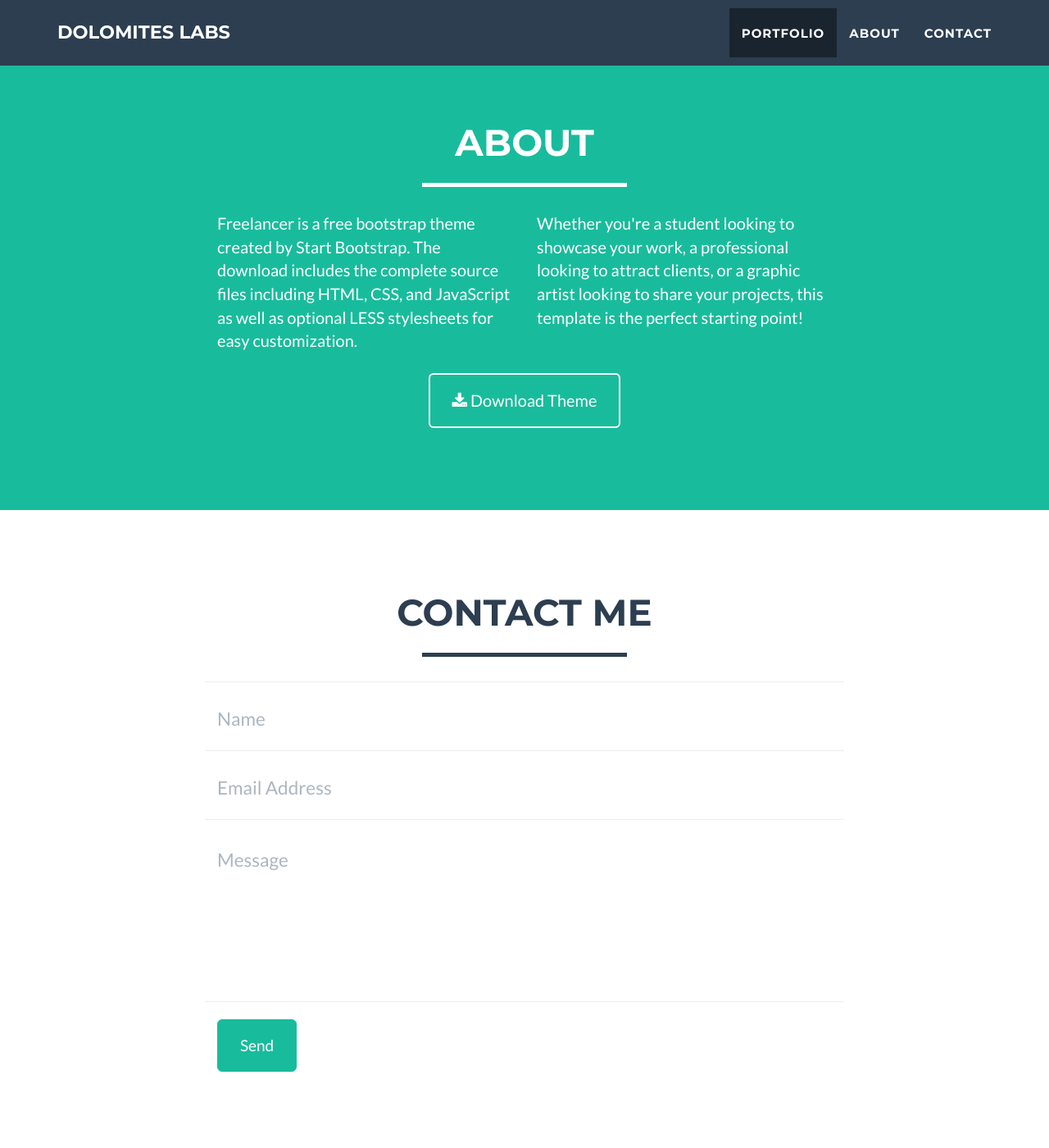
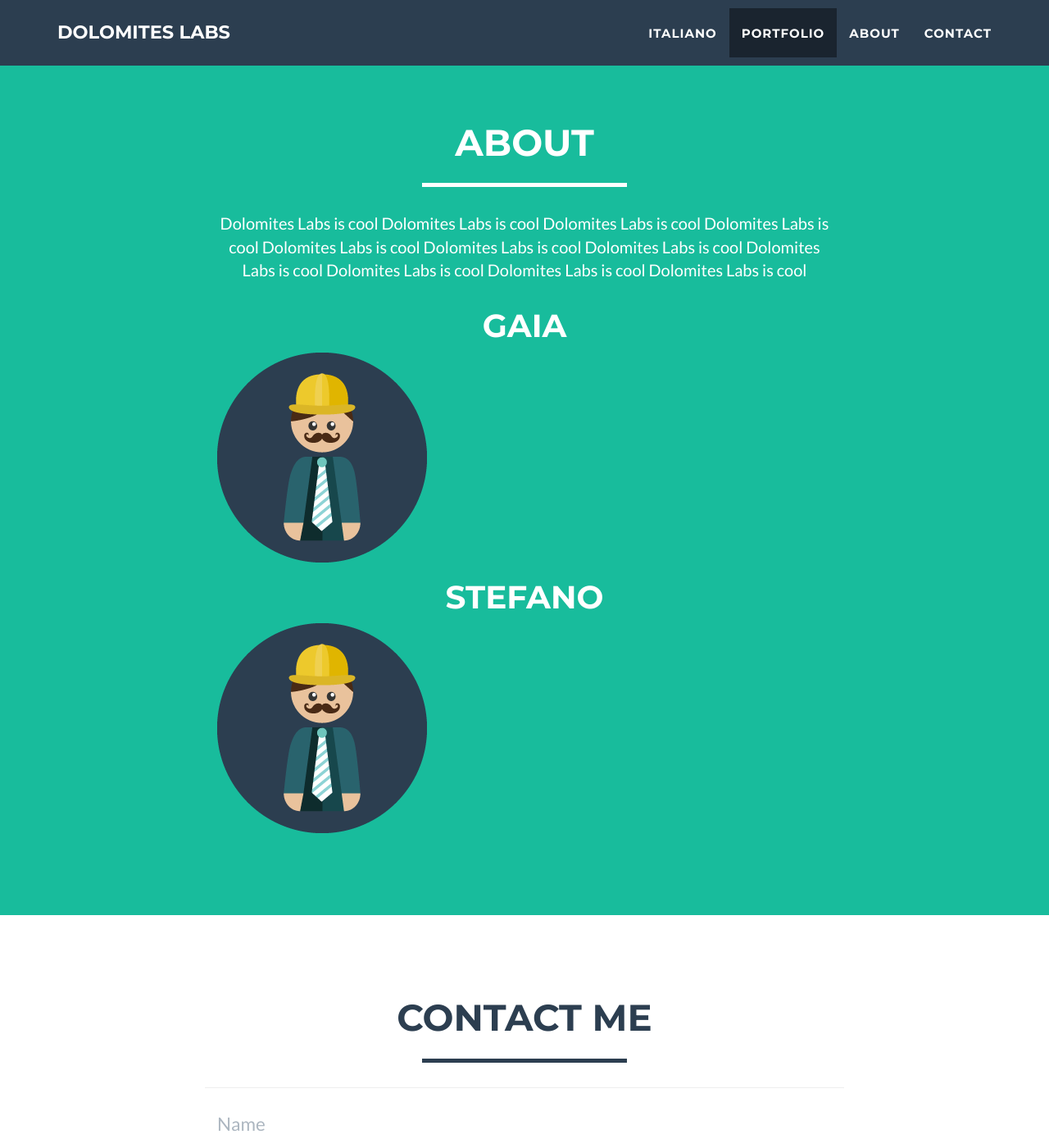
Before and after one commit to stefanomich22/stefanomich22.github.io, a Jekyll site: the page built from index.html, in a window 1280 px wide and 1400 px high, scrolled down 1629 px. Shown: the whole window at 82% size. Built offline with Jekyll 4.4.1, drawn with Linux system fonts in a browser that asks for light colours; some of the changed text lies outside the part shown.

Commit message:
initial mod

```diff
--- a/_config.yml
+++ b/_config.yml
@@ -39,7 +39,7 @@ address:
   - line: Tesero, 38038 Italy
 
 # Credits content
-credits: 'Freelancer is a free to use, open source Bootstrap theme created by <a href="http://startbootstrap.com">Start Bootstrap</a>.'
+credits: Jekyll rocks'
 
 # Build settings
 markdown: kramdown
--- a/_includes/about.html
+++ b/_includes/about.html
@@ -8,16 +8,14 @@
                 </div>
             </div>
             <div class="row">
-                <div class="col-lg-4 col-lg-offset-2">
-                    <p>Freelancer is a free bootstrap theme created by Start Bootstrap. The download includes the complete source files including HTML, CSS, and JavaScript as well as optional LESS stylesheets for easy customization.</p>
+                <div class="col-lg-8 col-lg-offset-2 text-center">
+                    <p>Dolomites Labs is cool Dolomites Labs is cool Dolomites Labs is cool Dolomites Labs is cool Dolomites Labs is cool Dolomites Labs is cool Dolomites Labs is cool Dolomites Labs is cool Dolomites Labs is cool Dolomites Labs is cool Dolomites Labs is cool</p>
                 </div>
                 <div class="col-lg-4">
-                    <p>Whether you're a student looking to showcase your work, a professional looking to attract clients, or a graphic artist looking to share your projects, this template is the perfect starting point! </p>
+
                 </div>
                 <div class="col-lg-8 col-lg-offset-2 text-center">
-                    <a href="#" class="btn btn-lg btn-outline">
-                        <i class="fa fa-download"></i> Download Theme
-                    </a>
+                    <h1>Gaia</h1><img src="img/profile.png" class="img-responsive"/> <h1>Stefano</h1> <img src="img/profile.png" class="img-responsive"/>
                 </div>
             </div>
         </div>
--- a/_includes/nav.html
+++ b/_includes/nav.html
@@ -19,6 +19,9 @@
                         <a href="#page-top"></a>
                     </li>
                     <li class="page-scroll">
+                        <a href="index_it">Italiano</a>
+                    </li>
+                    <li class="page-scroll">
                         <a href="#portfolio">Portfolio</a>
                     </li>
                     <li class="page-scroll">
--- /dev/null
+++ b/index_it.html
@@ -0,0 +1,3 @@
+---
+layout: default_it
+---
```
Also changed, not shown: _includes/header_it.html (added, +15 -0 lines), _includes/team.html (added, +26 -0 lines), _layouts/default_it.html (added, +20 -0 lines), screenshot.png (deleted), 1 other file.
